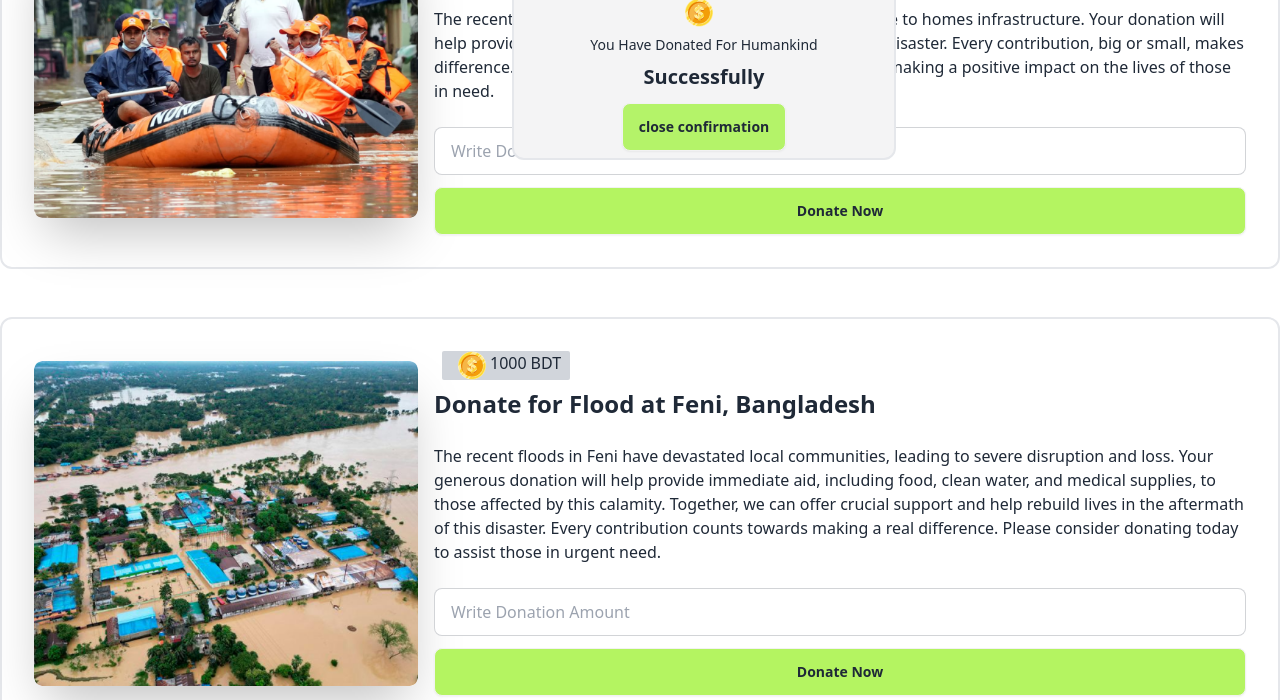
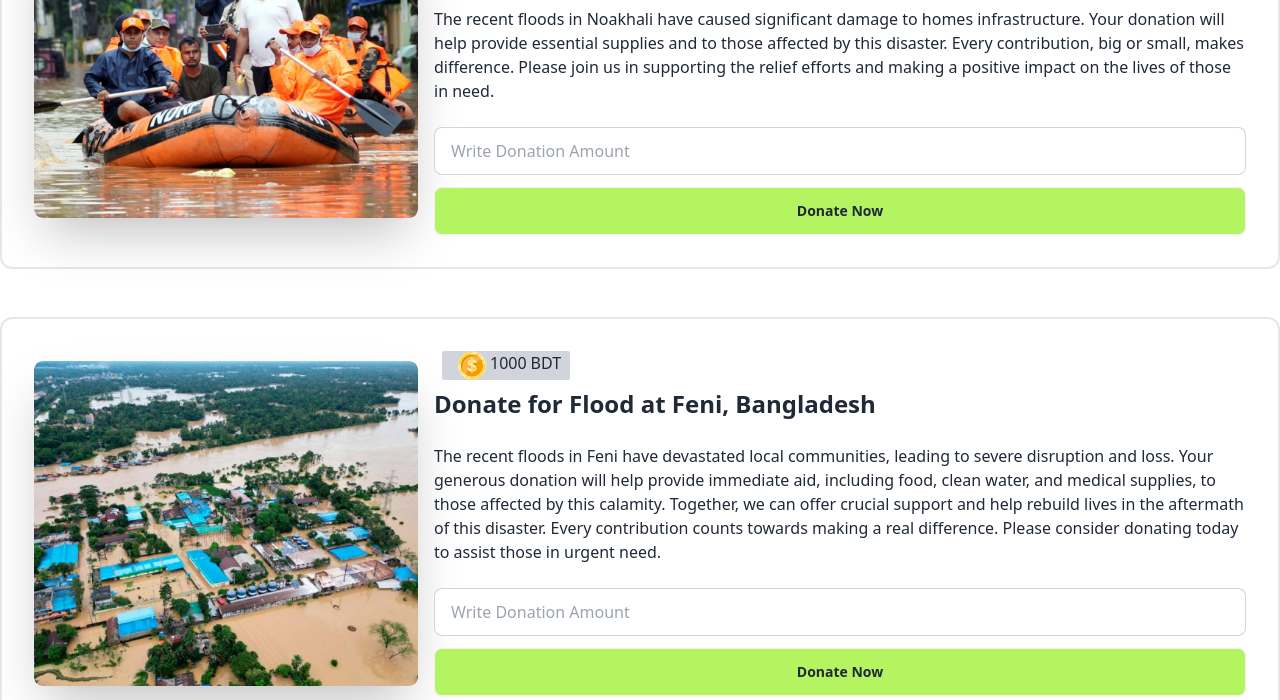
Before and after one commit to johhny47/assignment5, a plain HTML site: page index.html in a window 1280 px wide. Shown: the part 400-1100 px from the top of the page. Drawn offline with nearby package versions, Linux system fonts and the light colour scheme.

Commit message:
hide modal

```diff
--- a/index.html
+++ b/index.html
@@ -143,7 +143,7 @@
 
 </main>
  <!-- modal  -->
- <div id="popup" class="bg-zinc-100 w-80 h-60 lg:w-96 lg:h-60 rounded-xl border-2 border-inherit text-center fixed z-999 top-60 lg:top-80  left-[10%]
+ <div id="popup" class="hidden bg-zinc-100 w-80 h-60 lg:w-96 lg:h-60 rounded-xl border-2 border-inherit text-center fixed z-999 top-60 lg:top-80  left-[10%]
  lg:left-[40%]   ">
   <h1 class="text-2xl mt-4  lg:text-3xl lg:mt-6 mb-4 font-bold">Congrates!</h1>
   <img class="mx-[45%] " src="./assets/coin.png" alt="">
```
